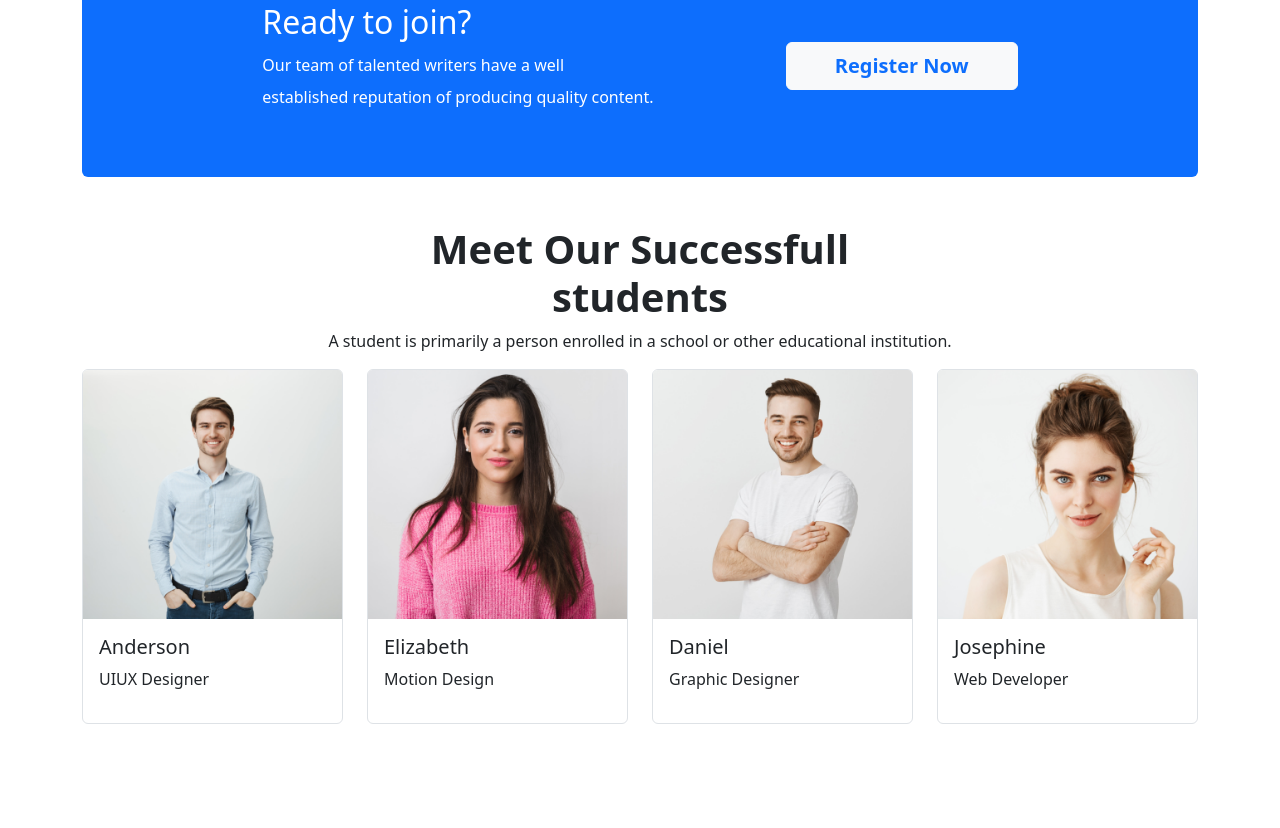
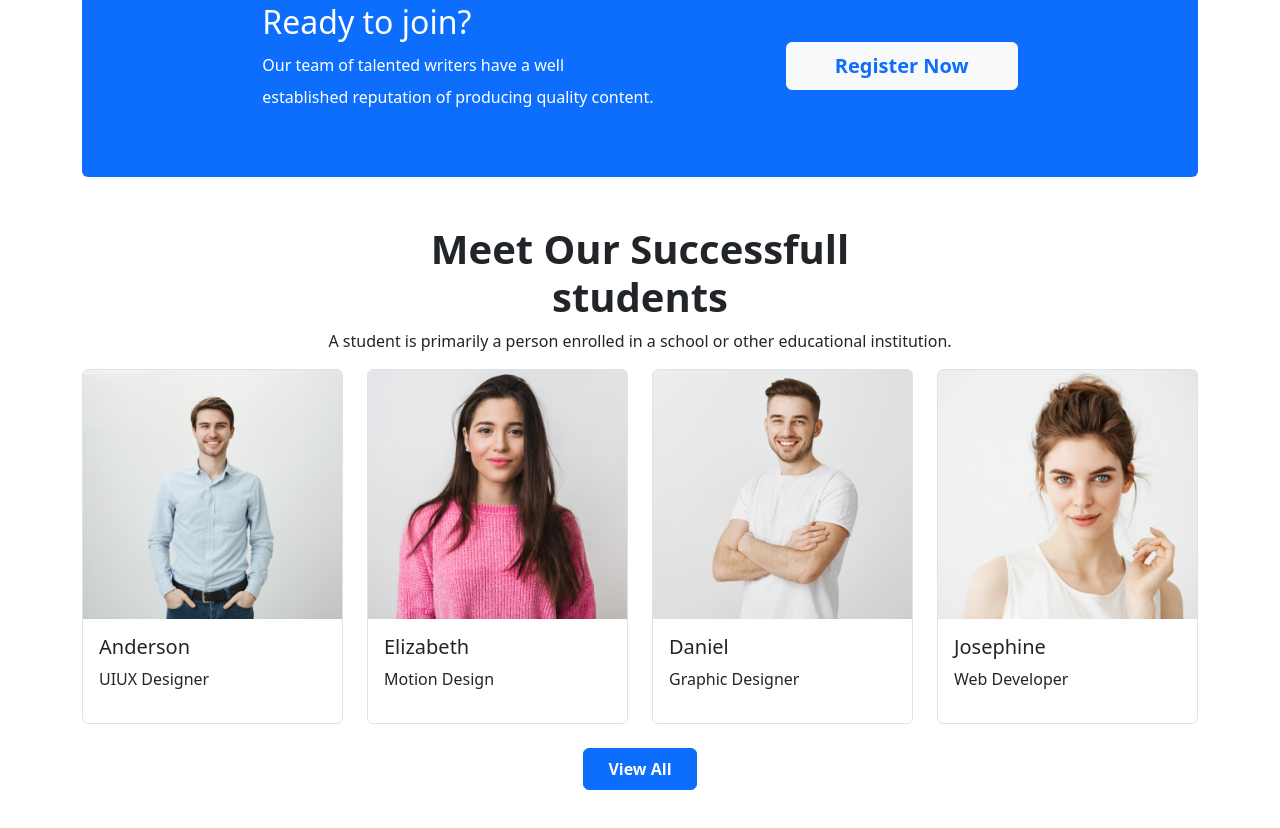
Before and after one commit to Danielsweet1/Third-Assignment, a plain HTML site: page index.html in a window 1280 px wide. Shown: the part 2521-3349 px from the top of the page. Before the commit the page ends 3293 px from the top, so only its background shows below. Drawn offline with nearby package versions, Linux system fonts and the light colour scheme.

Commit message:
button added

```diff
--- a/index.html
+++ b/index.html
@@ -298,11 +298,10 @@
             </div>
           </div>
          </div>
-
-
-
         </div>
-
+        <div class="d-flex justify-content-center my-4">
+          <button class="btn btn-primary fw-bold py-2 px-4">View All</button>
+        </div>
       </section>
 
     </main>
```
